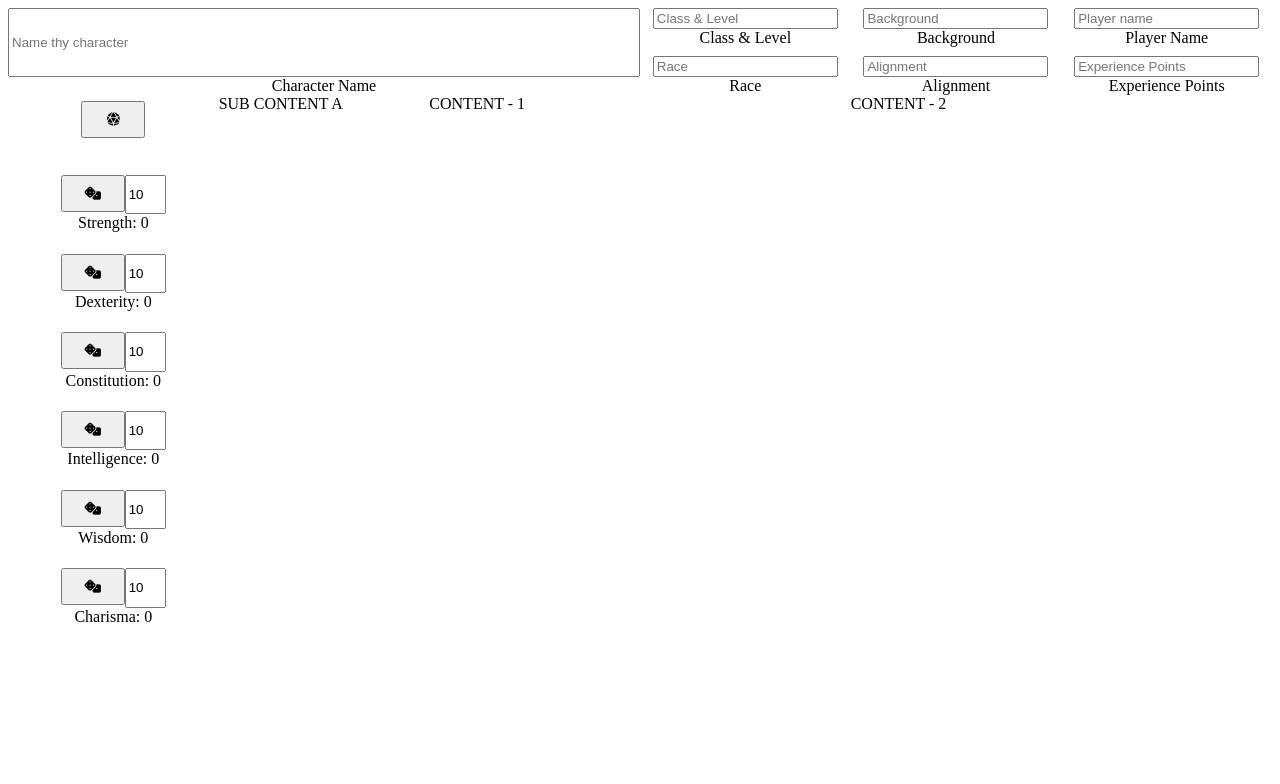
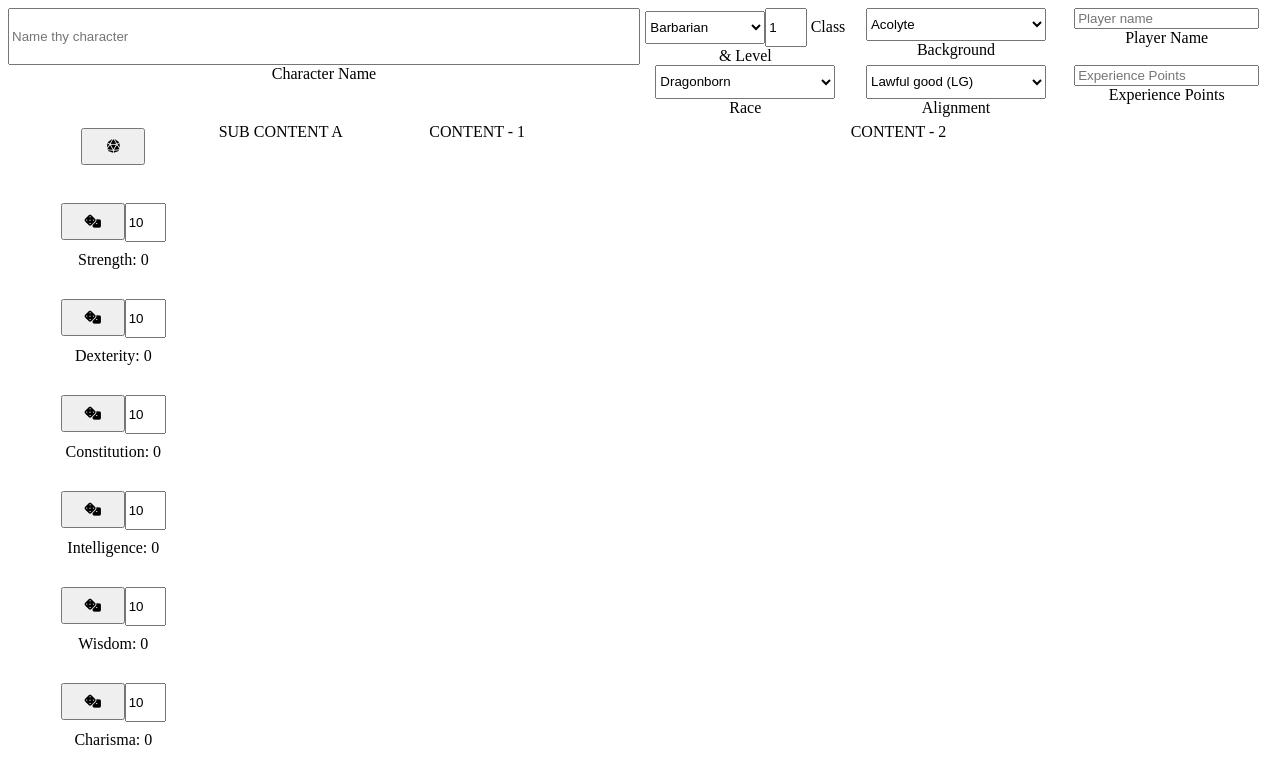
Before and after one commit to lgcavalheiro/dnd5edcharsheet, an Angular app in the folder dnd5edcharsheet/: page / in a window 1280 px wide. Shown: the top 784 px of the page. Built offline with nearby package versions, Linux system fonts and the light colour scheme.

Commit message:
added styles folder and fixed some of char-header

```diff
--- a/dnd5edcharsheet/src/app/char-sheet/char-attributes/char-attributes.component.html
+++ b/dnd5edcharsheet/src/app/char-sheet/char-attributes/char-attributes.component.html
@@ -12,10 +12,7 @@
     </div>
     <div class="att-info">
       <label for="char-str">Strength: </label>
-      <span>
-        <span *ngIf="calculateMod(attributes.str, 'str') > 0">+</span>
-        {{ attribMods.str }}
-      </span>
+      <span *ngIf="calculateMod(attributes.str, 'str') > 0">+</span>{{ attribMods.str }}
     </div>
   </div>
 
@@ -28,10 +25,7 @@
     </div>
     <div class="att-info">
       <label for="char-dex">Dexterity: </label>
-      <span>
-        <span *ngIf="calculateMod(attributes.dex, 'dex') > 0">+</span>
-        {{ attribMods.dex }}
-      </span>
+      <span *ngIf="calculateMod(attributes.dex, 'dex') > 0">+</span>{{ attribMods.dex }}
     </div>
   </div>
 
@@ -44,10 +38,7 @@
     </div>
     <div class="att-info">
       <label for="char-con">Constitution: </label>
-      <span>
-        <span *ngIf="calculateMod(attributes.con, 'con') > 0">+</span>
-        {{ attribMods.con }}
-      </span>
+      <span *ngIf="calculateMod(attributes.con, 'con') > 0">+</span>{{ attribMods.con }}
     </div>
   </div>
 
@@ -60,10 +51,7 @@
     </div>
     <div class="att-info">
       <label for="char-int">Intelligence: </label>
-      <span>
-        <span *ngIf="calculateMod(attributes.int, 'int') > 0">+</span>
-        {{ attribMods.int }}
-      </span>
+      <span *ngIf="calculateMod(attributes.int, 'int') > 0">+</span>{{ attribMods.int }}
     </div>
   </div>
 
@@ -76,10 +64,7 @@
     </div>
     <div class="att-info">
       <label for="char-wis">Wisdom: </label>
-      <span>
-        <span *ngIf="calculateMod(attributes.wis, 'wis') > 0">+</span>
-        {{ attribMods.wis }}
-      </span>
+      <span *ngIf="calculateMod(attributes.wis, 'wis') > 0">+</span>{{ attribMods.wis }}
     </div>
   </div>
 
@@ -92,10 +77,7 @@
     </div>
     <div class="att-info">
       <label for="char-chr">Charisma: </label>
-      <span>
-        <span *ngIf="calculateMod(attributes.chr, 'chr') > 0">+</span>
-        {{ attribMods.chr }}
-      </span>
+      <span *ngIf="calculateMod(attributes.chr, 'chr') > 0">+</span>{{ attribMods.chr }}
     </div>
   </div>
 </div>
--- a/dnd5edcharsheet/src/app/char-sheet/char-attributes/char-attributes.component.scss
+++ b/dnd5edcharsheet/src/app/char-sheet/char-attributes/char-attributes.component.scss
@@ -6,8 +6,3 @@
 .att-info {
   justify-self: center;
 }
-
-.char-attr {
-  width: 2.5em;
-  height: 2.5em;
-}
--- a/dnd5edcharsheet/src/app/char-sheet/char-header/char-header.component.html
+++ b/dnd5edcharsheet/src/app/char-sheet/char-header/char-header.component.html
@@ -3,13 +3,18 @@
     <input type="text" name="char-name" id="char-name" placeholder="Name thy character">
     <label for="char-name">Character Name</label>
   </div>
-  <div class="rw-a cl-a ta-c">
+  <div class="rw-2 cl-a ta-c">
     <label for="char-class">
-      <input type="text" name="char-class" id="char-class" placeholder="Class & Level">
+      <select id="char-class" class="cb-s">
+        <option *ngFor="let class of classes" value="{{ class.name }}">{{ class.name }}</option>
+      </select>
+      <input type="number" name="char-class" id="char-class" class="char-attr" min="1" max="20" value="1">
       Class & Level
     </label>
     <label for="char-background">
-      <input type="text" name="char-background" id="char-background" placeholder="Background">
+      <select id="char-background" class="cb-m">
+        <option *ngFor="let background of backgrounds" value="{{ background.name }}">{{ background.name }}</option>
+      </select>
       Background
     </label>
     <label for="char-player">
@@ -17,11 +22,15 @@
       Player Name
     </label>
     <label for="char-race">
-      <input type="text" name="char-race" id="char-race" placeholder="Race">
+      <select id="char-race" class="cb-m">
+        <option *ngFor="let race of races" value="{{ race.name }}">{{ race.name }}</option>
+      </select>
       Race
     </label>
     <label for="char-alignment">
-      <input type="text" name="char-alignment" id="char-alignment" placeholder="Alignment">
+      <select id="char-alignment" class="cb-m">
+        <option *ngFor="let alignment of alignments" value="{{ alignment.name }}">{{ alignment.name }}</option>
+      </select>
       Alignment
     </label>
     <label for="char-exp">
--- a/dnd5edcharsheet/src/app/char-sheet/char-header/char-header.component.ts
+++ b/dnd5edcharsheet/src/app/char-sheet/char-header/char-header.component.ts
@@ -12,4 +12,62 @@ export class CharHeaderComponent implements OnInit {
   ngOnInit(): void {
   }
 
+  classes = [
+    { name: 'Barbarian' },
+    { name: 'Bard' },
+    { name: 'Cleric' },
+    { name: 'Druid' },
+    { name: 'Fighter' },
+    { name: 'Monk' },
+    { name: 'Paladin' },
+    { name: 'Ranger' },
+    { name: 'Rogue' },
+    { name: 'Sorcerer' },
+    { name: 'Warlock' },
+    { name: 'Wizard' },
+  ];
+
+  backgrounds = [
+    { name: 'Acolyte' },
+    { name: 'Charlatan' },
+    { name: 'Criminal/Spy' },
+    { name: 'Entertainer' },
+    { name: 'Folk Hero' },
+    { name: 'Gladiator' },
+    { name: 'Guild Artisan/Guild Merchant' },
+    { name: 'Hermit' },
+    { name: 'Knight' },
+    { name: 'Noble' },
+    { name: 'Outlander' },
+    { name: 'Pirate' },
+    { name: 'Sage' },
+    { name: 'Sailor' },
+    { name: 'Soldier' },
+    { name: 'Urchin' },
+  ];
+
+  races = [
+    { name: 'Dragonborn' },
+    { name: 'Dwarf' },
+    { name: 'Elf' },
+    { name: 'Gnome' },
+    { name: 'Half-Elf' },
+    { name: 'Half-Orc' },
+    { name: 'Halfling' },
+    { name: 'Human' },
+    { name: 'Tiefling' },
+  ];
+
+  alignments = [
+    { name: 'Lawful good (LG)' },
+    { name: 'Neutral good (NG)' },
+    { name: 'Chaotic good (CG)' },
+    { name: 'Lawful neutral (LN)' },
+    { name: 'True neutral (TN)' },
+    { name: 'Chaotic neutral (CN)' },
+    { name: 'Lawful evil (LE)' },
+    { name: 'Neutral evil (NE)' },
+    { name: 'Chaotic evil (CE)' },
+  ]
+
 }
--- a/dnd5edcharsheet/src/styles.scss
+++ b/dnd5edcharsheet/src/styles.scss
@@ -1,51 +1,5 @@
-.cl-a {
-  display: grid;
-  grid-template-columns: repeat(auto-fit, minmax(11rem, 1fr));
-}
-
-.cl-f {
-  display: flex;
-}
-
-.rw-a {
-  display: grid;
-  grid-template-rows: repeat(auto-fit, minmax(3rem, 1fr));
-}
-
-.cl-3 {
-  display: grid;
-  grid-template-columns: repeat(3, 1fr);
-}
-
-.rw-3 {
-  display: grid;
-  grid-template-rows: repeat(3, 1fr);
-}
-
-.rw-2 {
-  display: grid;
-  grid-template-rows: repeat(2, 1fr);
-}
-
-.cl-2 {
-  display: grid;
-  grid-template-columns: repeat(2, 1fr);
-}
-
-.rw-1 {
-  display: grid;
-  grid-template-rows: 1fr;
-}
-
-.cl-1 {
-  display: grid;
-  grid-template-columns: 1fr;
-}
-
-.rw-7 {
-  display: grid;
-  grid-template-rows: repeat(7, 1fr);
-}
+@import './styles/columns';
+@import './styles/rows';
 
 .gap-8 {
   gap: 8px;
@@ -63,3 +17,18 @@
   width: 64px;
   height: 37px;
 }
+
+.char-attr {
+  width: 2.5em;
+  height: 2.5em;
+}
+
+.cb-s {
+  height: 2.5em;
+  width: 9em;
+}
+
+.cb-m {
+  height: 2.5em;
+  width: 13.5em;
+}
--- /dev/null
+++ b/dnd5edcharsheet/src/styles/columns.scss
@@ -0,0 +1,23 @@
+.cl-a {
+  display: grid;
+  grid-template-columns: repeat(auto-fit, minmax(11rem, 1fr));
+}
+
+.cl-f {
+  display: flex;
+}
+
+.cl-3 {
+  display: grid;
+  grid-template-columns: repeat(3, minmax(0, 1fr));
+}
+
+.cl-2 {
+  display: grid;
+  grid-template-columns: repeat(2, minmax(0, 1fr));
+}
+
+.cl-1 {
+  display: grid;
+  grid-template-columns: minmax(0, 1fr);
+}
--- /dev/null
+++ b/dnd5edcharsheet/src/styles/rows.scss
@@ -0,0 +1,24 @@
+.rw-a {
+  display: grid;
+  grid-template-rows: repeat(auto-fit, minmax(3rem, 1fr));
+}
+
+.rw-3 {
+  display: grid;
+  grid-template-rows: repeat(3, minmax(0, 1fr));
+}
+
+.rw-2 {
+  display: grid;
+  grid-template-rows: repeat(2, minmax(3rem, 1fr));
+}
+
+.rw-1 {
+  display: grid;
+  grid-template-rows: minmax(0, 1fr);
+}
+
+.rw-7 {
+  display: grid;
+  grid-template-rows: repeat(7, minmax(0, 1fr));
+}
```
